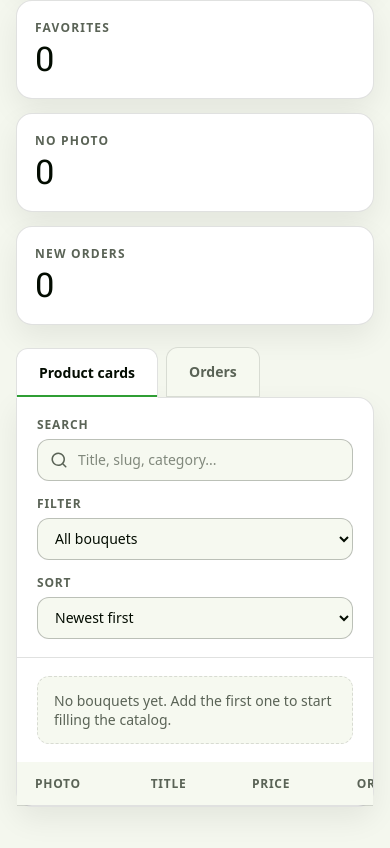
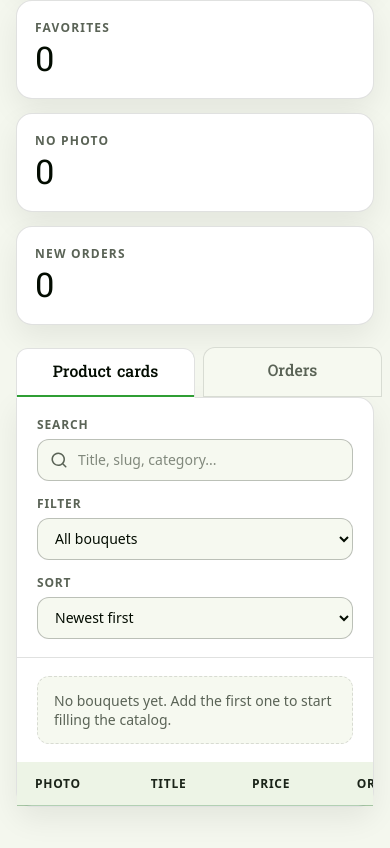
Before and after one commit to CodeNoob53/UMT-backend-flora, a website: page public/admin/index.html in a window 390 px wide. Shown: the part 494-1342 px from the top of the page. Drawn offline with Linux system fonts and the light colour scheme; no server answers.

Commit message:
feat: enhance table styling and update tab layout in admin panel

```diff
--- a/public/admin/admin.css
+++ b/public/admin/admin.css
@@ -33,6 +33,7 @@
   --bg: #f4f7ee;
   --panel: #ffffff;
   --panel-soft: #f6f9f0;
+  --table-head: #edf4e6;
   --text: #030c01;
   --muted: #5a6356;
   --border: rgba(3, 12, 1, 0.12);
@@ -52,6 +53,7 @@
     --bg: #0e140f;
     --panel: #161f17;
     --panel-soft: #1d281e;
+    --table-head: #223021;
     --text: #eaf3e4;
     --muted: #9aab95;
     --border: #2c3a2d;
@@ -71,6 +73,7 @@
   --bg: #f4f7ee;
   --panel: #ffffff;
   --panel-soft: #f6f9f0;
+  --table-head: #edf4e6;
   --text: #030c01;
   --muted: #5a6356;
   --border: rgba(3, 12, 1, 0.12);
@@ -89,6 +92,7 @@
   --bg: #0e140f;
   --panel: #161f17;
   --panel-soft: #1d281e;
+  --table-head: #223021;
   --text: #eaf3e4;
   --muted: #9aab95;
   --border: #2c3a2d;
@@ -256,13 +260,16 @@ textarea {
 .tab {
   position: relative;
   z-index: 1;
+  flex: 0 0 132px;
   min-height: 50px;
   padding: 12px 22px;
   color: var(--muted);
   background: var(--panel-soft);
   border: 1px solid var(--border);
   border-radius: var(--radius) var(--radius) 0 0;
+  font-family: var(--font-head);
   font-weight: 600;
+  font-size: 16px;
   cursor: pointer;
   transition: color 150ms, background 150ms;
 }
@@ -439,12 +446,13 @@ textarea {
 }
 
 .table th {
-  color: var(--muted);
-  background: var(--panel-soft);
+  color: color-mix(in srgb, var(--text) 72%, var(--muted));
+  background: var(--table-head);
   font-size: 12px;
   font-weight: 700;
   text-transform: uppercase;
   letter-spacing: 0.06em;
+  border-bottom-color: color-mix(in srgb, var(--accent) 26%, var(--border));
 }
 
 .table tr:last-child td {
@@ -908,6 +916,10 @@ textarea {
     justify-content: flex-start;
   }
 
+  .tab {
+    flex-basis: 50%;
+  }
+
   .stats-grid {
     grid-template-columns: repeat(2, minmax(0, 1fr));
   }
```
